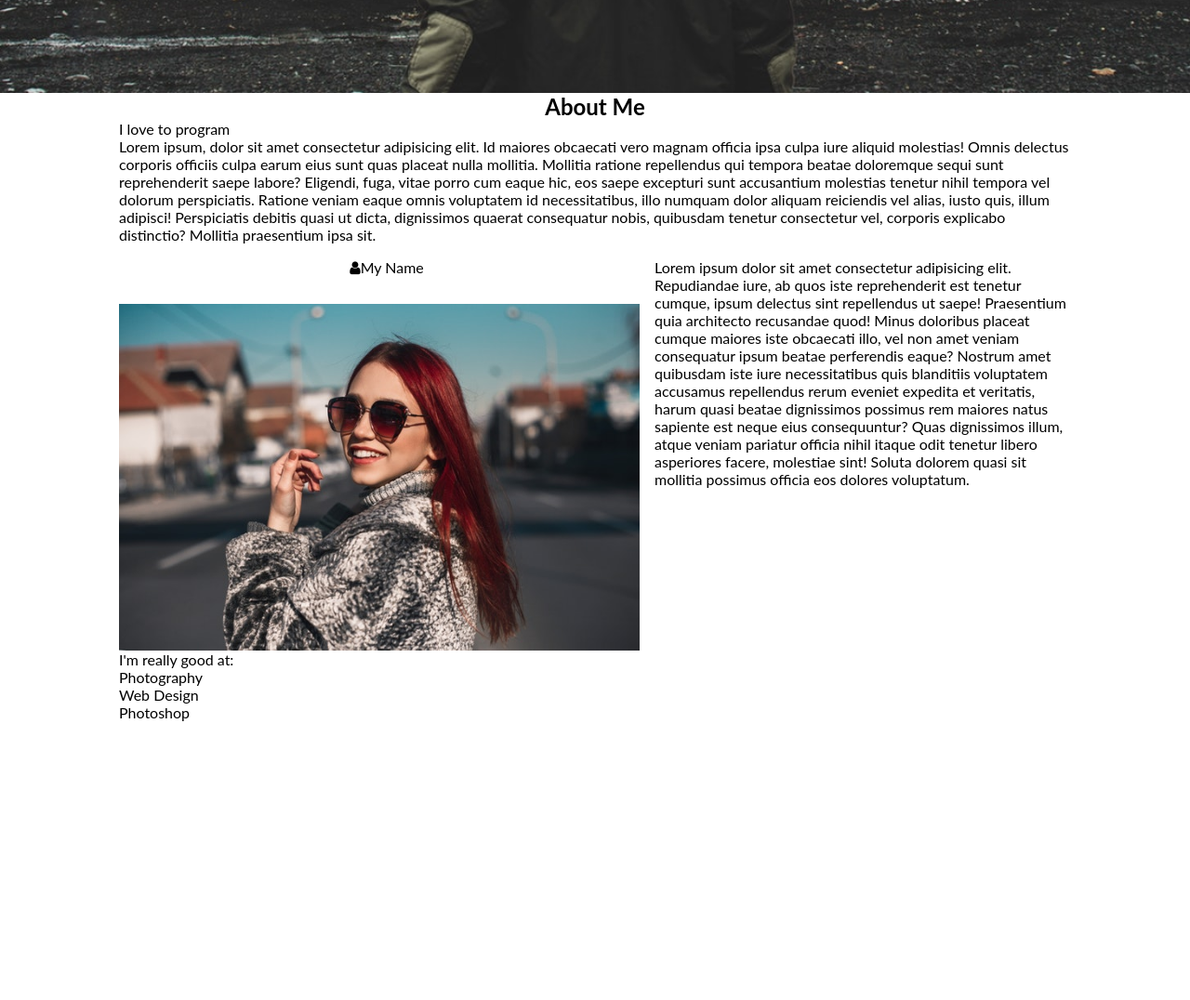
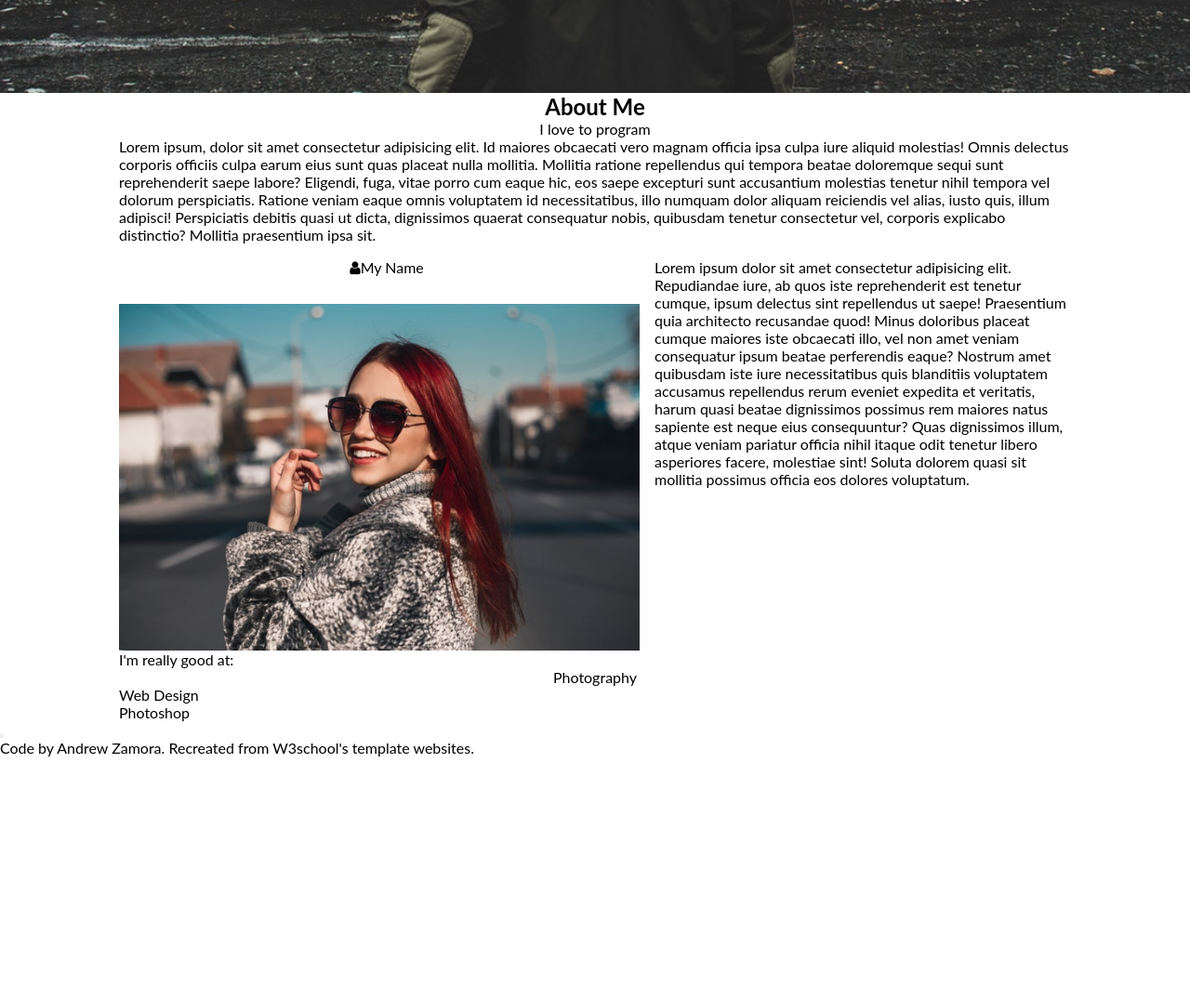
Before and after one commit to AndrewZamora/recreateW3SchoolsDemoSites, a website: page src/index.html in a window 1280 px wide. Shown: the part 700-1776 px from the top of the page at 93% size. Before the commit the page ends 1476 px from the top, so only its background shows below. Drawn offline with Linux system fonts and the light colour scheme.

Commit message:
added footer

```diff
--- a/src/index.html
+++ b/src/index.html
@@ -84,6 +84,11 @@
             <p>Photoshop</p>
         </div>
     </section>
+    <footer>
+        <button></button>
+        <div></div>
+        <p>Code by Andrew Zamora. Recreated from W3school's template websites.</p>
+    </footer>
     <script type="text/javascript" src="main.js"></script>
 </body>
 
--- a/src/scss/style.scss
+++ b/src/scss/style.scss
@@ -183,6 +183,9 @@ header {
     h2 {
         text-align: center;
     }
+    p:nth-child(2){
+        text-align: center;
+    }
 }
 
 .aboutBio {
@@ -206,3 +209,8 @@ header {
         }
     }
 }
+
+// footer
+footer{
+    height: 300px;
+}
```
Also changed, not shown: src/css/style.css.
